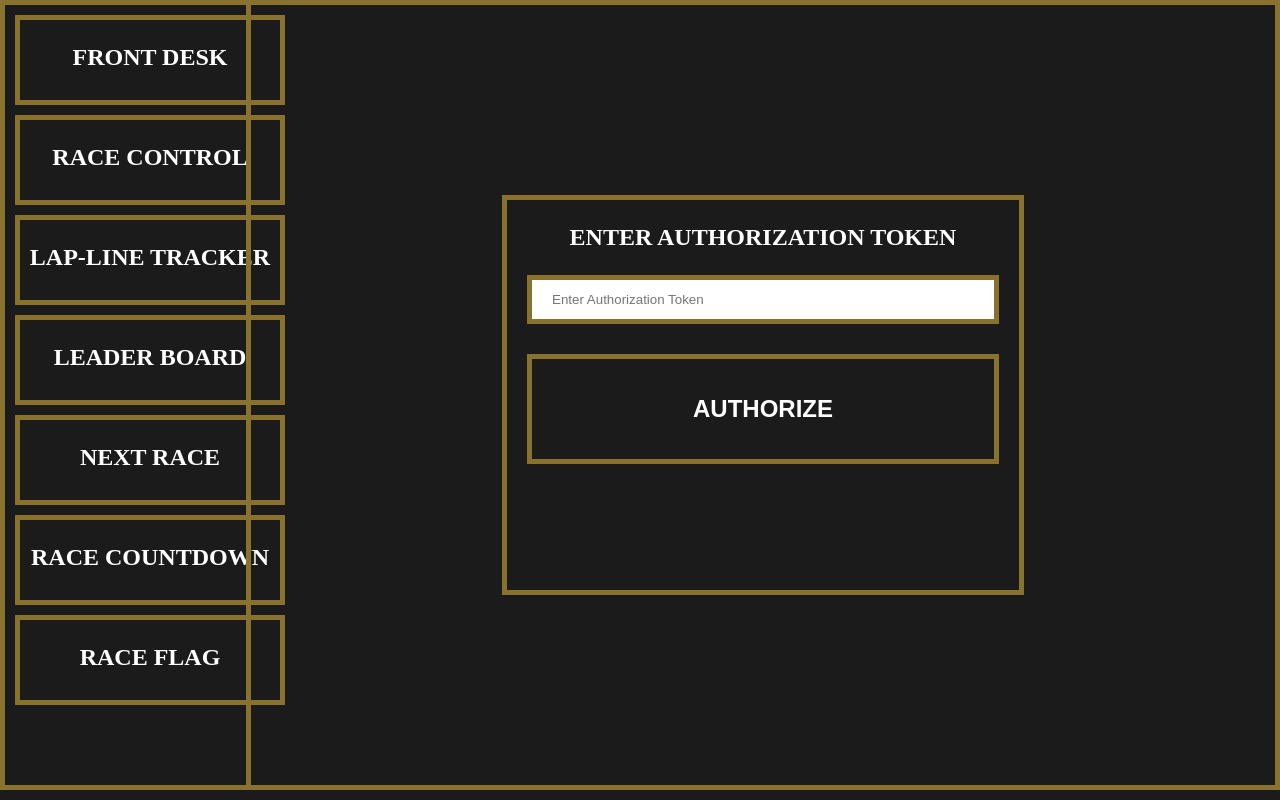
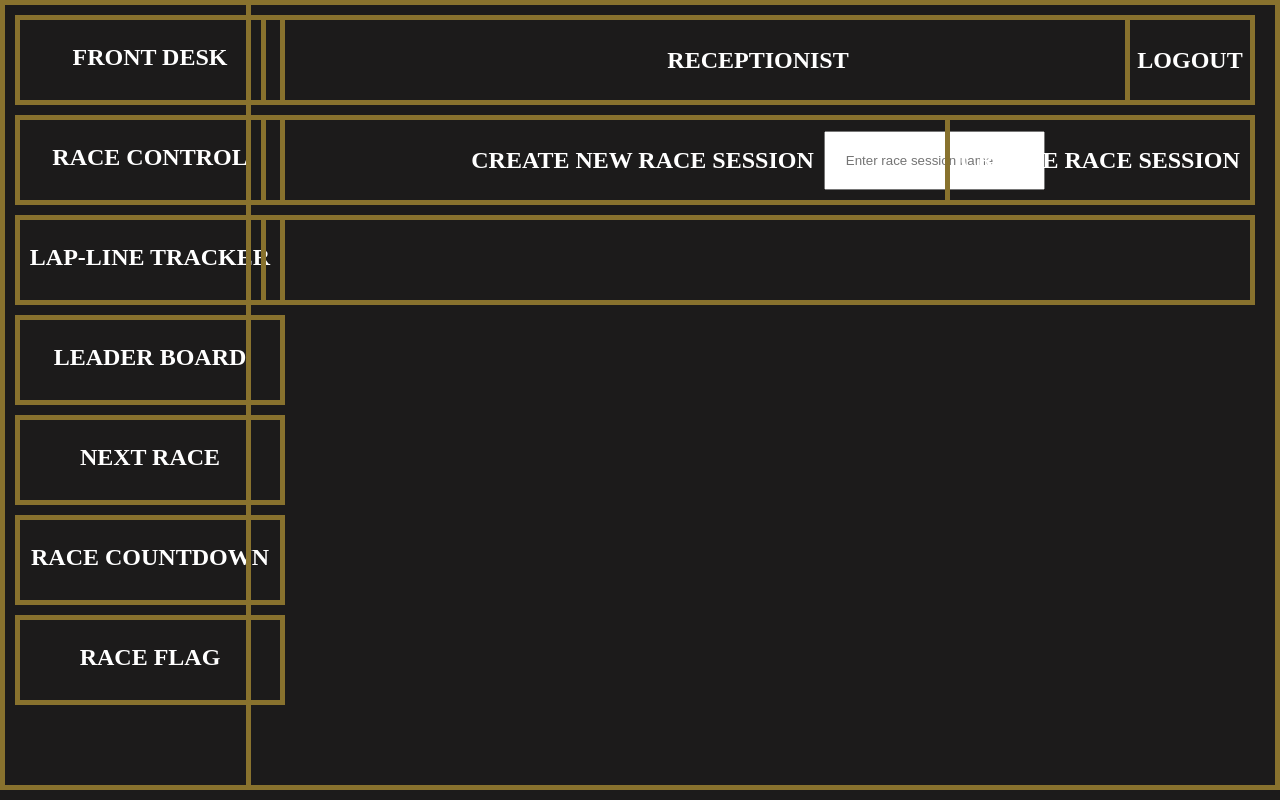
Before and after one commit to anderosc/racetrack, a website: page frontend/html/private/front-desk.html in a window 1280 px wide. Drawn offline with nearby package versions, Linux system fonts and the light colour scheme; files that its build step writes are made by us from their sources; no server answers.

Commit message:
some changes1

```diff
--- a/frontend/css/public/main.css
+++ b/frontend/css/public/main.css
@@ -32,7 +32,7 @@ button {
 	width: 80%;
 	height: calc(100% - 20px);
     border: 5px solid #88722e;
-    Display :flex;
+
     align-items: center;
     justify-content: center;
 }
@@ -50,6 +50,7 @@ a:link {
 }
 
 .loginbox {
+    /*display: none;*/
     width: 50%;
     height: 50%;
     border: 5px solid #88722e;
@@ -92,3 +93,51 @@ input[type=password] {
     font-size: 16px;
     text-align: center;
 }
+
+.header {
+    position: relative; /* Important for child absolute positioning */
+    width: calc(100% - 40px);
+    height: 80px;
+    border: 5px solid #88722e;
+    margin: 10px;
+    display: flex;
+    align-items: center;
+    justify-content: center;
+    color: white;
+}
+
+.logout {
+    position: absolute;
+    top: 0;
+    right: 0;
+    width: 120px;
+    height: 100%;
+    display: flex;
+    align-items: center;
+    justify-content: center;
+    border-left: 5px solid #88722e;
+    border-top: none;
+    border-right: none;
+    border-bottom: none;
+    color: white;
+    cursor: pointer;
+}
+
+
+.logout1 {
+    position: absolute;
+    top: 0;
+    right: 0;
+    width: 300px;
+    height: 100%;
+    display: flex;
+    align-items: center;
+    justify-content: center;
+    border-left: 5px solid #88722e;
+    cursor: pointer;
+}
+
+#raceSessionName {
+    padding: 20px;
+    margin-left: 10px;
+}
--- a/frontend/html/private/front-desk.html
+++ b/frontend/html/private/front-desk.html
@@ -17,11 +17,27 @@
             <div class="button"><a href="../race-flags"><p>Race Flag</p></div></a>
         </div>
         <div class="container right">
-            <div class="loginbox">
+            <!---<div class="loginbox">
                 <label for="token"><p>Enter Authorization Token</p></label>
-                <input type="password" placeholder="Enter Authorization Token" id="token">
+                <input type="password" placeholder="Enter Authorization Token" id="token"></input>
                 <button id="login" class="loginbtn" type="submit"><p>Authorize</p></button>
                 <div class="loginerror"><p>Authorization Failed, try again</p></div>
+            </div>!-->
+            <div class="header">
+                <p>Receptionist</p>
+                <div id="logout" class="logout">
+                    <p>Logout</p>
+                </div>
+            </div>
+            <div class="header">
+                <p>Create New Race Session</p>
+                <input type="text" placeholder="Enter race session name" id="raceSessionName"></input>
+                <div id="createRaceSession" class="logout1">
+                    <p>Create Race Session</p></button>
+                </div>
+            </div>
+            <div class="header">
+
             </div>
         </div>
     </body>
@@ -31,12 +47,8 @@
 <script>
     const socket = io();
 
-    /*if() {
-        document.getElementsByClassName("loginbox")[0].remove();
-    }*/
-
-    const button = document.getElementById("login");
-    button.addEventListener("click", login);
+    //document.getElementById("login").addEventListener("click", login);
+    document.getElementById("createRaceSession").addEventListener("click", createRaceSession);
 
     function login() {
         const input = document.getElementById("token");
@@ -44,6 +56,21 @@
             socket.emit('login', { persona: 'Receptionist', token: input.value });
         }
     };
+
+    function buildReceptionistPage() {
+        const containerRef = document.getElementsByClassName("container right")[0];
+        const test = document.createElement("div");
+        test.id = "test";
+        containerRef.append(test);
+    }
+
+    function createRaceSession() {
+        const input = document.getElementById("raceSessionName");
+        if (input.value) {
+            socket.emit('raceSession:create', { name: input.value });
+        }
+        input.value = "";
+    }
 
     socket.on('login', (msg) => {
         const input = document.getElementById("token");
@@ -55,6 +82,7 @@
                     document.cookie = "receptionist_token=" +  input.value + "; path=/";
                 }
                 document.getElementsByClassName("loginbox")[0].remove();
+                buildReceptionistPage();
             }else {
                 document.getElementsByClassName("loginerror")[0].style.display = 'inline-block';
                 input.value = "";
@@ -62,4 +90,12 @@
         }
     });
 
+    socket.on('raceSession:create:success', (msg) => {
+        const raceSession = document.createElement("div");
+        raceSession.className = "header";
+        raceSession.innerHTML = msg.name;
+        const content = document.getElementsByClassName("container right")[0];
+        content.appendChild(raceSession);
+    });
+
 </script>
```
Also changed, not shown: backend/server.js (+15 -1 lines).
